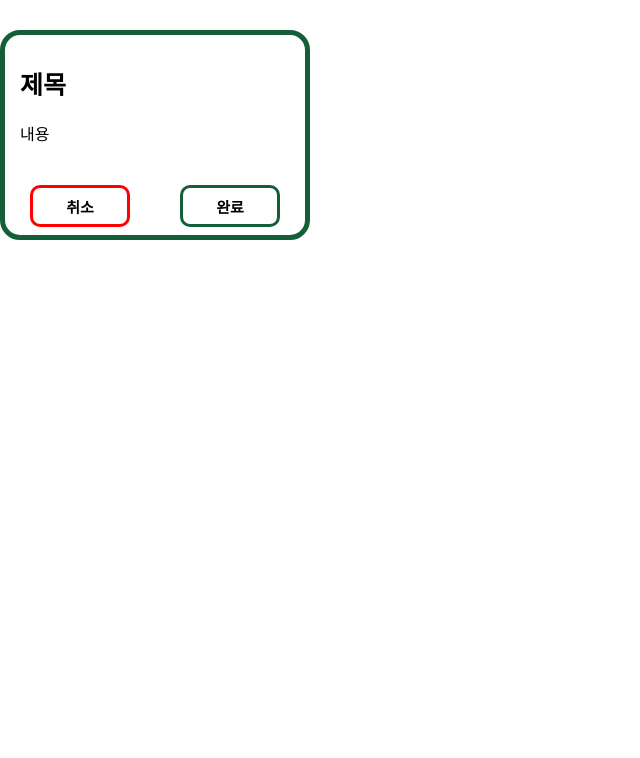
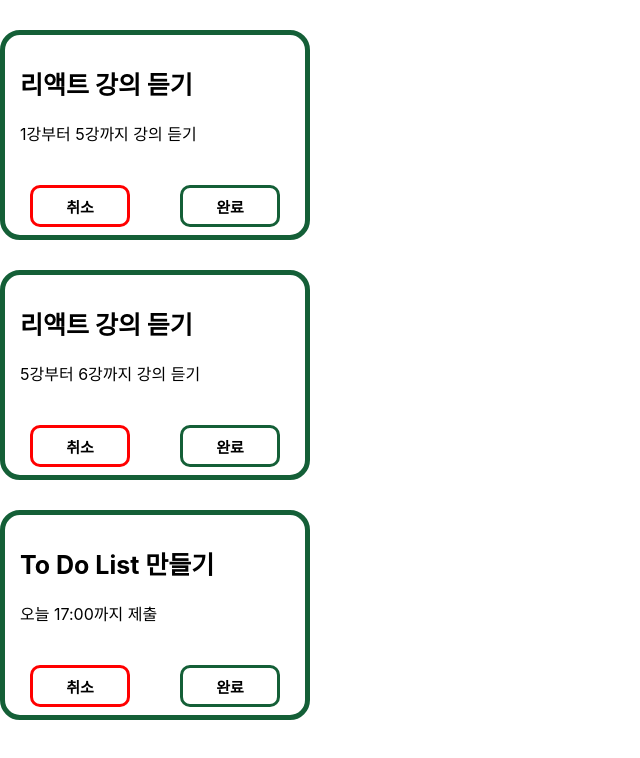
Before and after one commit to Aurora-in-Wonderland/react-weeks, a React (Create React App) app: page / in a window 1280 px wide. Shown: the top 758 px of the page, without its empty margins (0-640 px from the left). Built offline with nearby package versions, Linux system fonts and the light colour scheme.

Commit message:
feat: 데이터 ToDoList 컴포넌트에 전달+ mapping

```diff
--- a/src/App.js
+++ b/src/App.js
@@ -1,10 +1,36 @@
 import "./App.css";
+import { useState } from "react";
 import ToDoList from "./components/ToDoList";
 
 function App() {
+    const [todos, setTodos] = useState([
+        {
+            id: 1,
+            title: "리액트 강의 듣기",
+            text: "1강부터 5강까지 강의 듣기",
+            status: "active",
+        },
+        {
+            id: 2,
+            title: "리액트 강의 듣기",
+            text: "5강부터 6강까지 강의 듣기",
+            status: "active",
+        },
+        {
+            id: 3,
+            title: "To Do List 만들기",
+            text: "오늘 17:00까지 제출",
+            status: "active",
+        },
+    ]);
     return (
         <>
-            <ToDoList />
+            {todos.map((item) => (
+                <ToDoList
+                    key={item.id}
+                    todo={item}
+                />
+            ))}
         </>
     );
 }
--- a/src/components/ToDoList.jsx
+++ b/src/components/ToDoList.jsx
@@ -7,6 +7,7 @@ const Container = styled.div`
     border: 5px solid #145f37;
     border-radius: 20px;
     margin: 30px 0;
+
     ul {
         padding: 0;
         margin: 30px 0 30px 15px;
@@ -63,13 +64,14 @@ const CompletedButton = styled.button`
     }
 `;
 
-export default function ToDoList() {
+export default function ToDoList({ todo }) {
+    console.log(todo);
     return (
         <>
             <Container>
                 <ul>
-                    <li>제목</li>
-                    <li>내용</li>
+                    <li>{todo.title}</li>
+                    <li>{todo.text}</li>
                 </ul>
                 <Buttons>
                     <DeletedButton>취소</DeletedButton>
```
